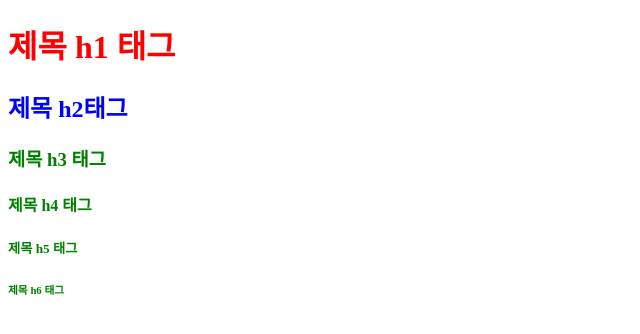
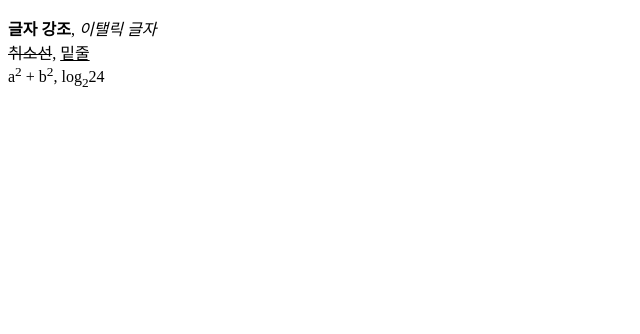
Before and after one commit to sketch-coding/my-web-service-html, a Vue app: page / in a window 1280 px wide. Shown: the top 334 px of the page, without its empty margins (0-640 px from the left). Built offline with nearby package versions, Linux system fonts and the light colour scheme.

Commit message:
paragraph, text관련 태그 연습

```diff
--- a/src/components/tag/TextTag.vue
+++ b/src/components/tag/TextTag.vue
@@ -1,11 +1,10 @@
 <template>
     <div>
-        <h1>제목 h1 태그</h1>
-        <h2>제목 h2태그</h2>
-        <h3 class="green">제목 h3 태그</h3>
-        <h4 class="green">제목 h4 태그</h4>
-        <h5 class="green">제목 h5 태그</h5>
-        <h6 class="green">제목 h6 태그</h6>
+        <p>
+            <strong>글자 강조</strong>, <i>이탤릭 글자</i><br>
+            <del>취소선</del>, <ins>밑줄</ins><br>
+            a<sup>2</sup> + b<sup>2</sup>, log<sub>2</sub>24
+        </p>
     </div>
 </template>
 
@@ -16,13 +15,5 @@ export default {
 </script>
 
 <style scoped>
-    h1 {
-        color: red;
-    }
-    h2 {
-        color: blue;
-    }
-    .green {
-        color: green;
-    }
+
 </style>
```
